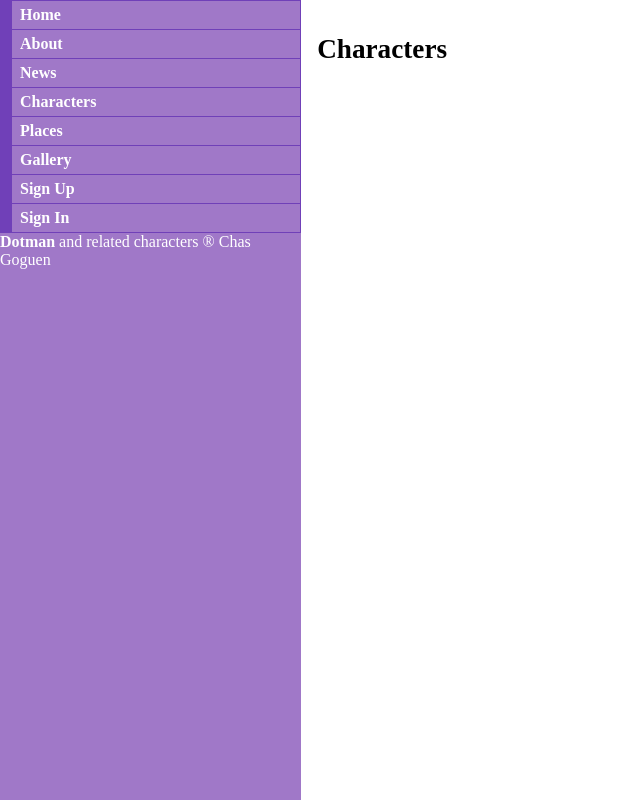
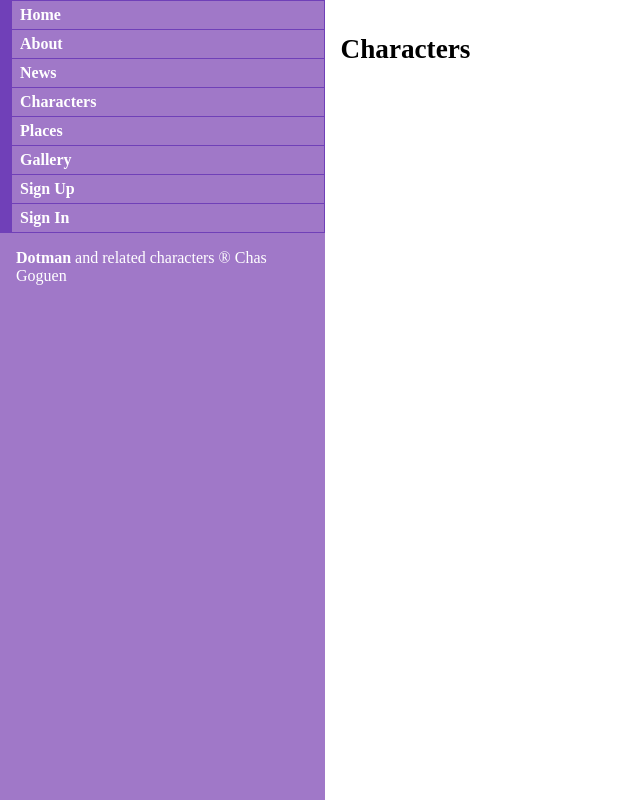
Before and after one commit to evanepio/dotmanca, a Django app: page /characters/ in a window 1280 px wide. Shown: the part 47-847 px from the top of the page, without its empty margins (0-640 px from the left). Run offline with Django 3.2, Linux system fonts and the light colour scheme; data that the repository does not hold is empty.

```diff
--- a/dotmanca/static/css/project.css
+++ b/dotmanca/static/css/project.css
@@ -124,6 +124,10 @@ nav > ul > li > a:hover {
   color: #ffffff;
 }
 
+nav > div {
+  padding: 1em;
+}
+
 main {
   padding: 1em;
 }
```
